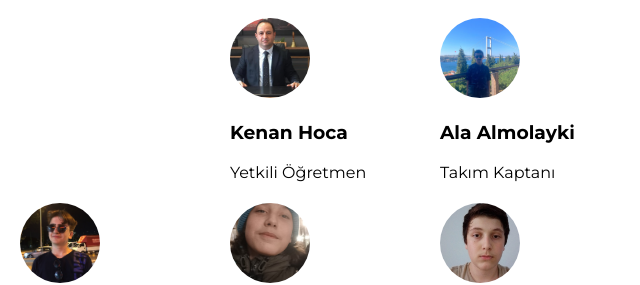
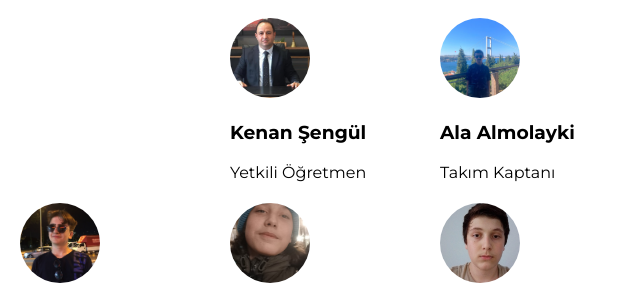
Before and after one commit to Alalmolayki/Cografya-Bilgi-Sistemleri, a plain HTML site: page index.html in a window 1280 px wide. Shown: the part 849-1134 px from the top of the page, 100-740 px from the left. Drawn offline with Linux system fonts and the light colour scheme.

Commit message:
Update index.html

```diff
--- a/index.html
+++ b/index.html
@@ -52,7 +52,7 @@
         <ul class="team-list">
             <li class="team-member">
                 <img src="./img/kenan_hoca.png" alt="">
-                <h3>Kenan Hoca</h3>
+                <h3>Kenan Şengül</h3>
                 <p>Yetkili Öğretmen</p>
             </li>
             <li class="team-member">
```
